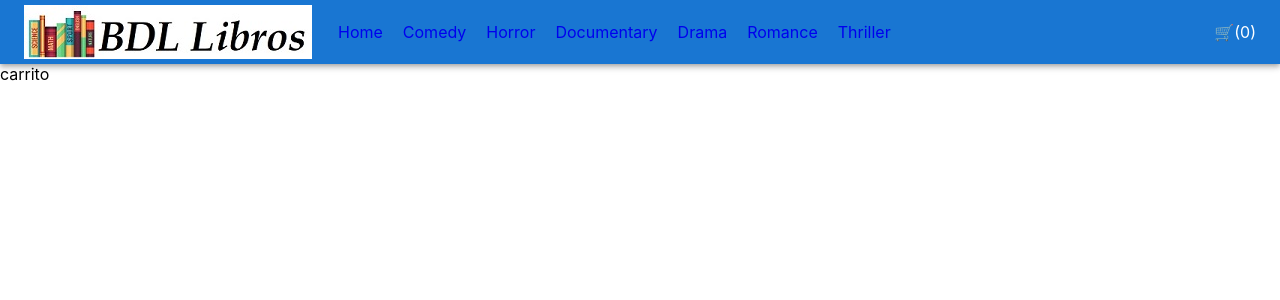
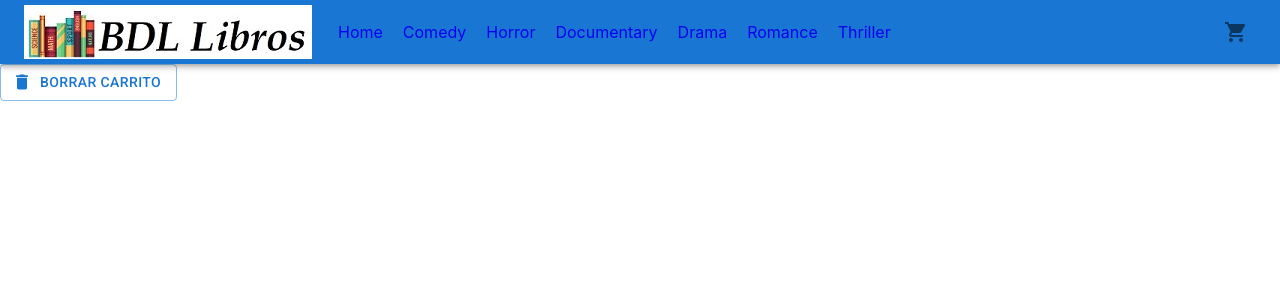
Before and after one commit to retahernan/BooksPage-HernanReta, a React (Create React App) app: page /cart in a window 1280 px wide. Shown: the top 300 px of the page. Built offline with nearby package versions, Linux system fonts and the light colour scheme.

Commit message:
Agregado de context

```diff
--- a/src/App.js
+++ b/src/App.js
@@ -5,11 +5,13 @@ import ItemListContainer from './components/ItemListContainer';
 import MyNavBar from './components/MyNabVar';
 import { BrowserRouter, Routes, Route } from "react-router-dom";
 import Cart from './components/Cart';
+import CartContext from './components/Context/CarContext';
 
 
 export default function App() {
   return (
     <>
+      <CartContext>
         <BrowserRouter>
           <MyNavBar />
           <Routes>
@@ -19,6 +21,7 @@ export default function App() {
             <Route exact path="/cart" element={<Cart />} />
           </Routes>
         </BrowserRouter>
+      </CartContext>
     </>
   );
 }
--- a/src/components/Cart.jsx
+++ b/src/components/Cart.jsx
@@ -1,10 +1,66 @@
-import React from 'react';
+import React, { useContext } from 'react';
+import { product } from '../utils/products';
+import { Context } from './Context/CarContext';
+import List from '@mui/material/List';
+import ListItem from '@mui/material/ListItem';
+import Divider from '@mui/material/Divider';
+import ListItemText from '@mui/material/ListItemText';
+import ListItemAvatar from '@mui/material/ListItemAvatar';
+import Avatar from '@mui/material/Avatar';
+import Typography from '@mui/material/Typography';
+import Button from '@mui/material/Button';
+import DeleteIcon from '@mui/icons-material/Delete';
+import ItemCount from './ItemCount';
 
 export default function Cart() {
+  const { cart, removeItem, clear, addItem } = useContext(Context);
+
+  const onAdd = () => {
+      addItem({...product})
+  }
+
   return (
     <>
-      carrito
+      {cart.map((prod) => {
+        return (
+          <>
+            <List sx={{ width: '100%', bgcolor: 'background.paper' }}>
+              <ListItem alignItems="flex-start">
+                <ListItemAvatar>
+                  <Avatar alt="Remy Sharp" src={prod.item.image} />
+                </ListItemAvatar>
+                <ListItemText
+                  primary={prod.item.name}
+                  secondary={
+                    <React.Fragment>
+                      <Typography
+                        sx={{ display: 'inline' }}
+                        component="span"
+                        variant="body2"
+                        color="text.primary"
+                      >
+                        Cantidad = {prod.item.cant}
+                      </Typography>
+
+                    </React.Fragment>
+
+                  }
+                />
+                <Button variant="outlined" onClick={() => removeItem(prod.item.id)} >Remover Item</Button>
+              </ListItem>
+              <Divider variant="inset" component="li" />
+            </List>
+          </>
+        )
+      }
+      )
+      }
+      <div>
+        <Button variant="outlined" startIcon={<DeleteIcon />} onClick={() => clear()}>
+          Borrar carrito
+        </Button>
+      </div>
     </>
 
-    );
+  );
 }
--- a/src/components/CartWidget.jsx
+++ b/src/components/CartWidget.jsx
@@ -1,10 +1,28 @@
-import React from 'react';
+import React, { useContext } from 'react';
+import { Context } from './Context/CarContext';
+import Badge from '@mui/material/Badge';
+import { styled } from '@mui/material/styles';
+import IconButton from '@mui/material/IconButton';
+import ShoppingCartIcon from '@mui/icons-material/ShoppingCart';
 
+const StyledBadge = styled(Badge)(({ theme }) => ({
+  '& .MuiBadge-badge': {
+    right: -8,
+    top: 5,
+    border: `2px solid ${theme.palette.background.paper}`,
+    padding: '0 9px',
+  },
+}));
 
 export default function CartWidget({cant}) {
+  const {totalCart} = useContext(Context)
   return (
     <>
-    🛒({cant})
+    <IconButton aria-label="cart">
+      <StyledBadge badgeContent={totalCart} color="info">
+        <ShoppingCartIcon />
+      </StyledBadge>
+    </IconButton>
      </>
   );
 }
--- /dev/null
+++ b/src/components/Context/CarContext.jsx
@@ -0,0 +1,40 @@
+import React, { createContext, useState, useEffect } from 'react';
+
+export const Context = createContext();
+
+export default function CartContext({ children }) {
+    const [cart, setCart] = useState([]);
+    const [totalCart, setTotalCart] = useState(0);
+
+    function addItem(item, quantity) { // agregar cierta cantidad de un ítem al carrito
+        const indexItem = cart.findIndex((cartItem) => cartItem.item.id === item.id);
+        if (indexItem !== -1) {
+            const newCart = [...cart];
+            newCart[indexItem].item.cant = newCart[indexItem].item.cant + item.cant;
+            setCart(newCart);
+        } else {
+            setCart([...cart, { item }]);
+        }
+    }
+
+    function removeItem(itemId) { // Remover un item del cart usando su id
+        setCart(cart.filter((cartItem) => cartItem.item.id !== itemId))
+    }
+
+    function clear() { // Remover todos los items
+        setCart([])
+    }
+
+    useEffect(() => {
+        setTotalCart(cart.reduce((totalCart, cartItem) => totalCart += cartItem.item.cant, 0));
+    }, [cart])
+
+    return (
+        <>
+            <Context.Provider value={{ cart, setCart, addItem, removeItem, clear, totalCart }}>
+                {children}
+            </Context.Provider>
+        </>
+
+    );
+}
--- a/src/components/ItemDetail.jsx
+++ b/src/components/ItemDetail.jsx
@@ -1,6 +1,7 @@
 import Button from '@mui/material/Button';
-import React, { useState } from "react";
+import React, { useContext, useState } from "react";
 import { Link } from "react-router-dom";
+import { Context } from './Context/CarContext';
 import ItemCount from "./ItemCount";
 import Style from "./ItemDetail.module.css";
 
@@ -8,8 +9,11 @@ export default function ItemDetail({ product }) {
 
     const [cant, setCant] = useState(0)
 
+    const {addItem} = useContext(Context)
+
     const onAdd = (cant) => {
         setCant(cant);
+        addItem({...product, cant})
     }
 
     return (
--- a/src/components/ItemDetailContainer.jsx
+++ b/src/components/ItemDetailContainer.jsx
@@ -12,7 +12,7 @@ export default function ItemDetailContainer() {
 
     useEffect(() => {
         setLoading(true);
-        customFetch(3000, 'I', products, Id)
+        customFetch(0, 'I', products, Id)
             .then(result => setItem(result))
             .catch(error => console.log(error))
             .finally(() => { setLoading(false); })
--- a/src/components/ItemListContainer.jsx
+++ b/src/components/ItemListContainer.jsx
@@ -14,7 +14,7 @@ export default function ItemListContainer() {
 
   useEffect(() => {
     setLoading(true);
-    customFetch(2000, 'C', products, categoryId)
+    customFetch(0, 'C', products, categoryId)
       .then(result => setItems(result))
       .catch(error => console.log(error))
       .finally(() => { setLoading(false); })
--- a/src/components/MyNabVar.jsx
+++ b/src/components/MyNabVar.jsx
@@ -7,12 +7,9 @@ import Typography from '@mui/material/Typography';
 import Menu from '@mui/material/Menu';
 import MenuIcon from '@mui/icons-material/Menu';
 import Container from '@mui/material/Container';
-// import Avatar from '@mui/material/Avatar';
 import Button from '@mui/material/Button';
-// import Tooltip from '@mui/material/Tooltip';
 import MenuItem from '@mui/material/MenuItem';
 import CartWidget from './CartWidget';
-// import { blue, green } from '@mui/material/colors';
 import { Link } from 'react-router-dom';
 import Style from './MyNabVar.module.css';
 
--- a/src/utils/customFetch.js
+++ b/src/utils/customFetch.js
@@ -2,7 +2,6 @@ let Ok = true;
 
 const customFetch = (time, tipo, products, Id) => {
     return new Promise((resolve, reject) => {
-        console.log(Id);
         const filtroProducts = tipo === 'C' ? products.filter((prod) => prod.category === Id) : products.find((prod) => prod.id === parseInt(Id))
         setTimeout(() => {
             if (Ok) {
```
Lines whose indentation alone changed are shown as unchanged.
